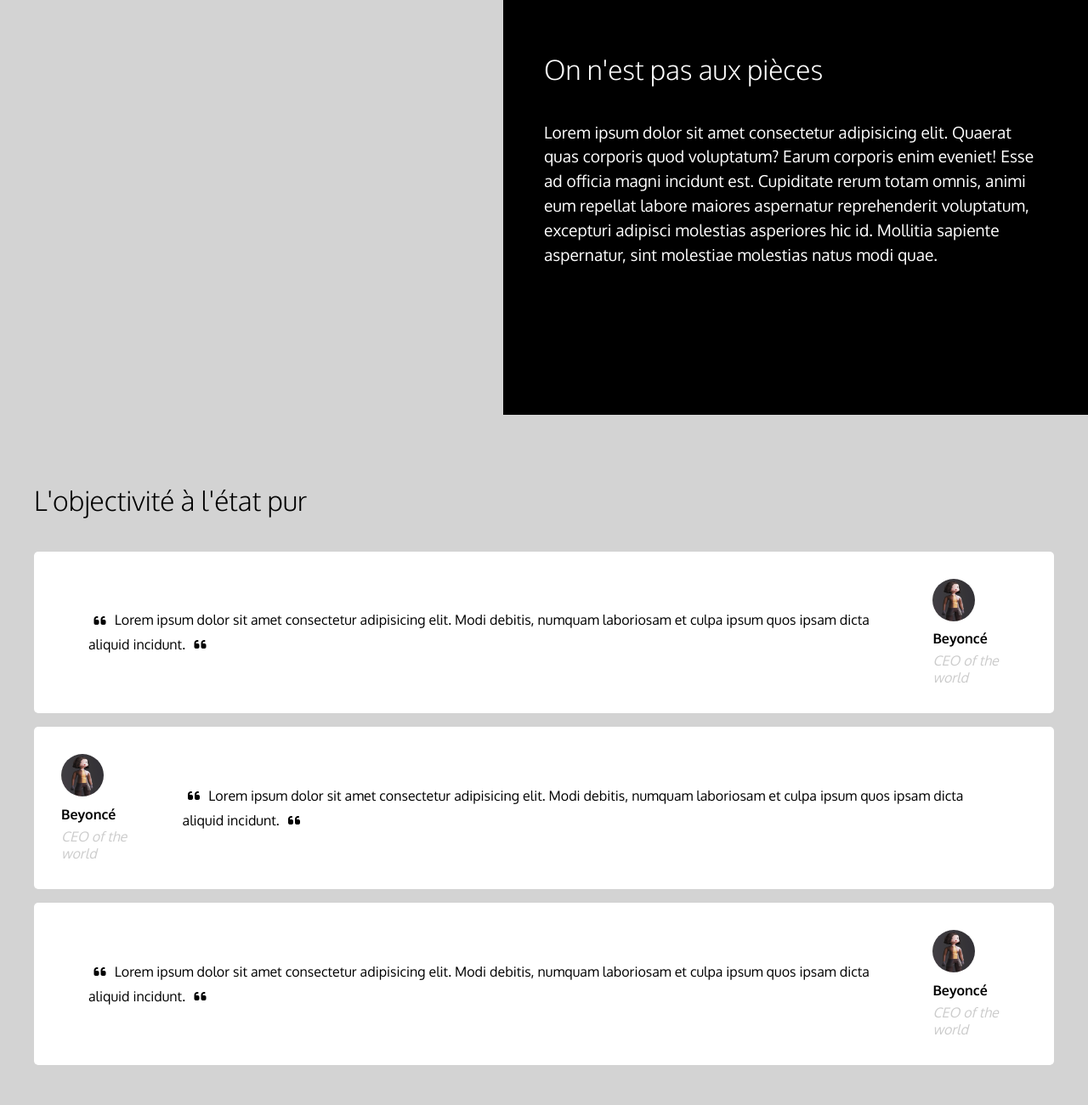
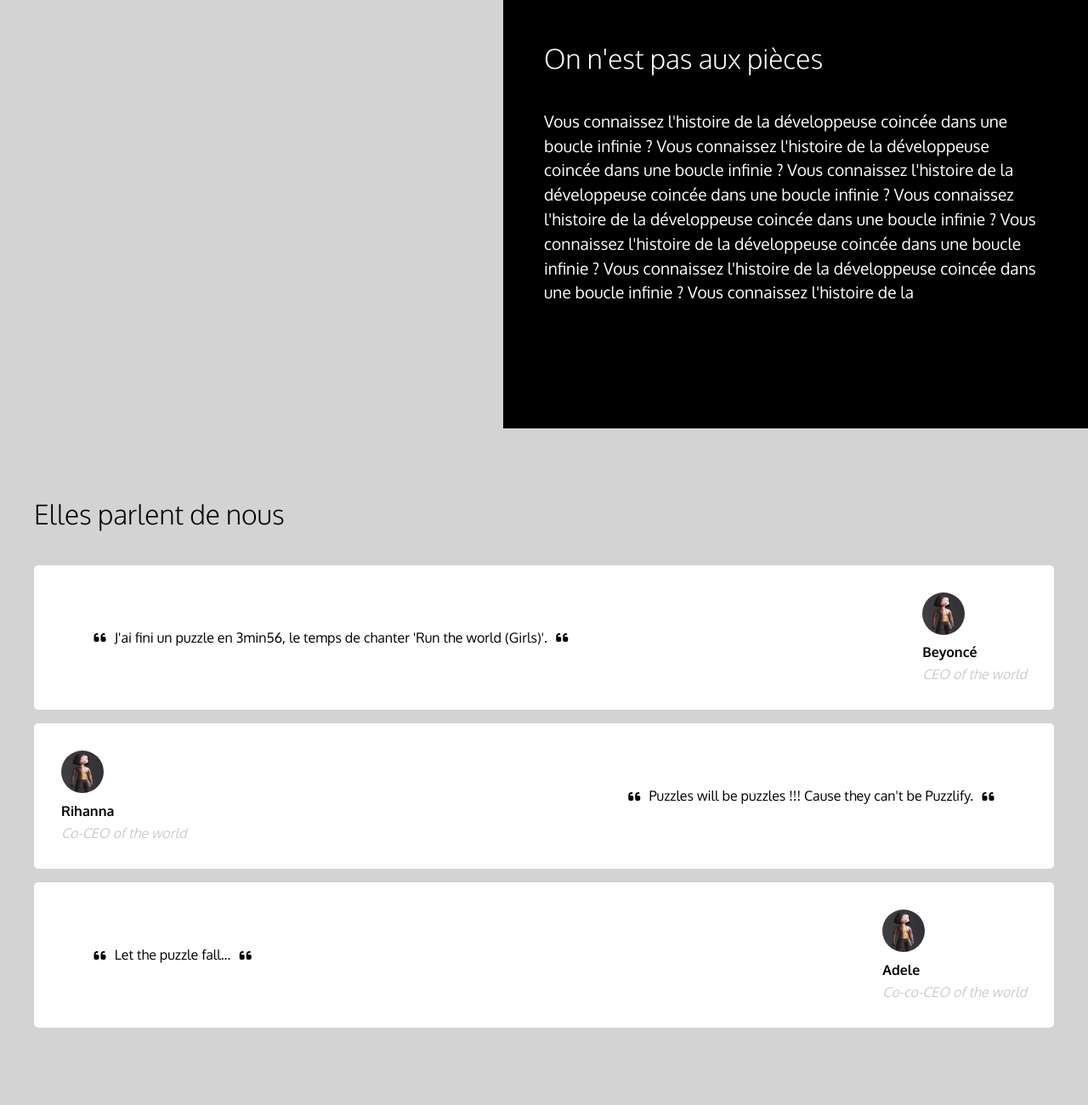
Before and after one commit to ghsdl/yetanotherspa, a plain HTML site: page index.html in a window 1280 px wide. Shown: the part 1860-3160 px from the top of the page at 85% size. Drawn offline with Linux system fonts and the light colour scheme.

Commit message:
:monocle_face: no lorem no cry
no lorem no cry

```diff
--- a/css/styles.css
+++ b/css/styles.css
@@ -182,6 +182,7 @@ header > ul > li {
   font-size: 1rem;
   font-weight: 900;
   color: #0c676c;
+  padding: 1rem 0 0 0;
 }
 
 /* values */
--- a/css/styles.mobile.css
+++ b/css/styles.mobile.css
@@ -80,7 +80,7 @@ header {
 }
 
 .testimonials-text {
-  margin: 1rem;
+  margin: 1rem 0 1rem 0;
 }
 
 .testimonials-img img {
--- a/index.html
+++ b/index.html
@@ -78,26 +78,26 @@
         <div class="values-text">
           <h2 class="title">On n'est pas aux pièces</h2>
           <p>
-            Lorem ipsum dolor sit amet consectetur adipisicing elit. Quaerat
-            quas corporis quod voluptatum? Earum corporis enim eveniet! Esse ad
-            officia magni incidunt est. Cupiditate rerum totam omnis, animi eum
-            repellat labore maiores aspernatur reprehenderit voluptatum,
-            excepturi adipisci molestias asperiores hic id. Mollitia sapiente
-            aspernatur, sint molestiae molestias natus modi quae.
+            Vous connaissez l'histoire de la développeuse coincée dans une
+            boucle infinie ? Vous connaissez l'histoire de la développeuse coincée dans une
+            boucle infinie ? Vous connaissez l'histoire de la développeuse coincée dans une
+            boucle infinie ? Vous connaissez l'histoire de la développeuse coincée dans une
+            boucle infinie ? Vous connaissez l'histoire de la développeuse coincée dans une
+            boucle infinie ? Vous connaissez l'histoire de la développeuse coincée dans une
+            boucle infinie ? Vous connaissez l'histoire de la
           </p>
         </div>
       </section>
       <section class="testimonials">
         <div class="container">
           <div class="testimonials-content">
-            <h2 class="title">L'objectivité à l'état pur</h2>
+            <h2 class="title">Elles parlent de nous</h2>
             <div class="testimonials-element">
               <div class="testimonials-text">
                 <p>
                   <i class="fas fa-quote-left"></i>
-                  Lorem ipsum dolor sit amet consectetur adipisicing elit. Modi
-                  debitis, numquam laboriosam et culpa ipsum quos ipsam dicta
-                  aliquid incidunt.
+                  J'ai fini un puzzle en 3min56, le temps de chanter 'Run the
+                  world (Girls)'.
                   <i class="fas fa-quote-left"></i>
                 </p>
               </div>
@@ -110,15 +110,13 @@
             <div class="testimonials-element">
               <div class="testimonials-img">
                 <img src="./img/testimonials.jpg" alt="testimonials-2" />
-                <p>Beyoncé</p>
-                <span>CEO of the world</span>
+                <p>Rihanna</p>
+                <span>Co-CEO of the world</span>
               </div>
               <div class="testimonials-text">
                 <p>
                   <i class="fas fa-quote-left"></i>
-                  Lorem ipsum dolor sit amet consectetur adipisicing elit. Modi
-                  debitis, numquam laboriosam et culpa ipsum quos ipsam dicta
-                  aliquid incidunt.
+                  Puzzles will be puzzles !!! Cause they can't be Puzzlify.
                   <i class="fas fa-quote-left"></i>
                 </p>
               </div>
@@ -127,16 +125,14 @@
               <div class="testimonials-text">
                 <p>
                   <i class="fas fa-quote-left"></i>
-                  Lorem ipsum dolor sit amet consectetur adipisicing elit. Modi
-                  debitis, numquam laboriosam et culpa ipsum quos ipsam dicta
-                  aliquid incidunt.
+                  Let the puzzle fall...
                   <i class="fas fa-quote-left"></i>
                 </p>
               </div>
               <div class="testimonials-img">
                 <img src="./img/testimonials.jpg" alt="testimonials-3" />
-                <p>Beyoncé</p>
-                <span>CEO of the world</span>
+                <p>Adele</p>
+                <span>Co-co-CEO of the world</span>
               </div>
             </div>
           </div>
```
